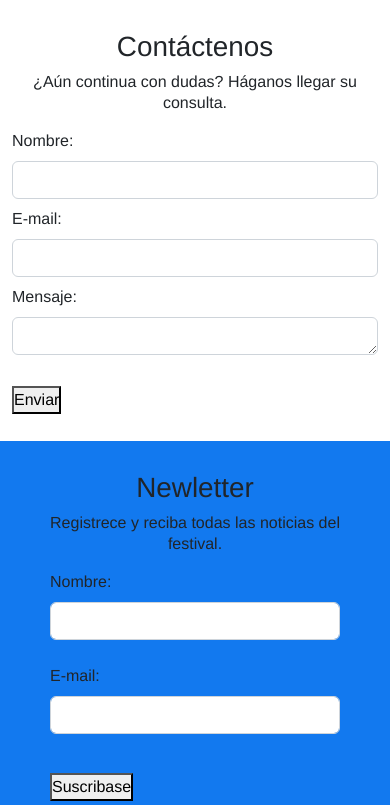
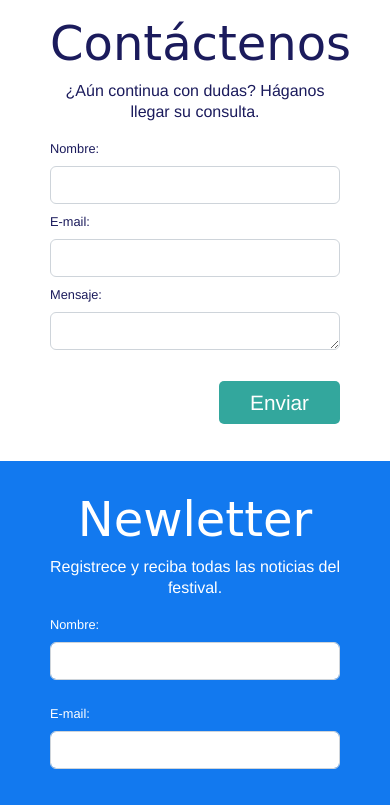
Before and after one commit to oscarstiv/EntregaOscarMedina.github.io, a website: page pages/faqs.html in a window 390 px wide. Shown: the part 585-1390 px from the top of the page. Drawn offline with nearby package versions, Linux system fonts and the light colour scheme; a web font is replaced by a local one.

Commit message:
arreglo mq celular informacion

```diff
--- a/sass/utilities/_mq-celular.scss
+++ b/sass/utilities/_mq-celular.scss
@@ -307,18 +307,32 @@
             background-repeat: no-repeat;
             background-size: cover;
             background-position: center;
+            padding: 30px 50px 10px;
             h1{
+                font-size: 3rem;
                 text-align: center;
+                font-family: $Tipografia-festival;
+                color: nth($colores,5);
             }
             p{
                 line-height: 1.3rem;
                 text-align: center;
+                color: nth($colores,5);
             }
             form{
+                margin-bottom: 2px;
+                font-size: 0.8rem;
+                color: nth($colores,5);
                 button{
-                    margin-top: 15px;
-                    margin-bottom: 50px;
-                    float: center;
+                    background: nth($colores,6);
+                    border: 1px solid transparent;
+                    color: nth($colores,1);
+                    border-radius: 0;
+                    font-size: 1.3rem;
+                    padding: 5px 30px;
+                    border-radius: 5px;
+                    @include margenY (15px, 50px);
+                    float: right;
                 }
             }
         }
@@ -327,16 +341,29 @@
             padding: 30px 50px 10px;
             @include margenY (-23px,0px);
             h1{
+                font-size: 3rem;
                 text-align: center;
+                font-family: $Tipografia-festival;
+                color: nth($colores,1);
             }
             p{
                 line-height: 1.3rem;
                 text-align: center;
+                color: nth($colores,1);
             }
             form{
+                margin-bottom: 5px;
+                font-size: 0.8rem;
+                color: nth($colores,1);
                 button{
                     margin-top: 15px;
-                    float: center;
+                    border-radius: 5px;
+                    font-size: 1.3rem;
+                    padding: 5px 20px;
+                    background: nth($colores,5);
+                    border: 1px solid transparent;
+                    float: right;
+                    color: nth($colores,1);
                 }
             }
         }
```
Also changed, not shown: css/styles.css.
